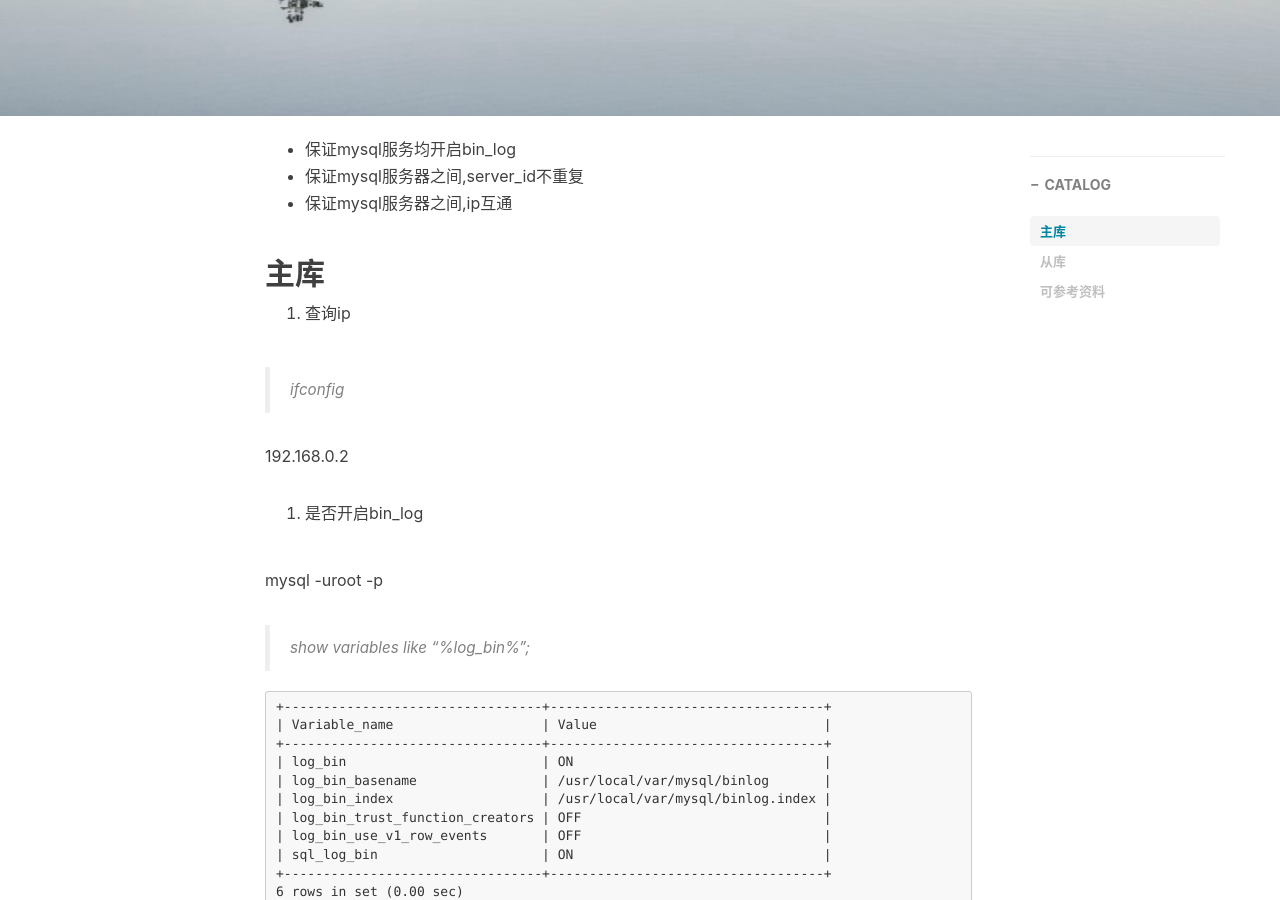
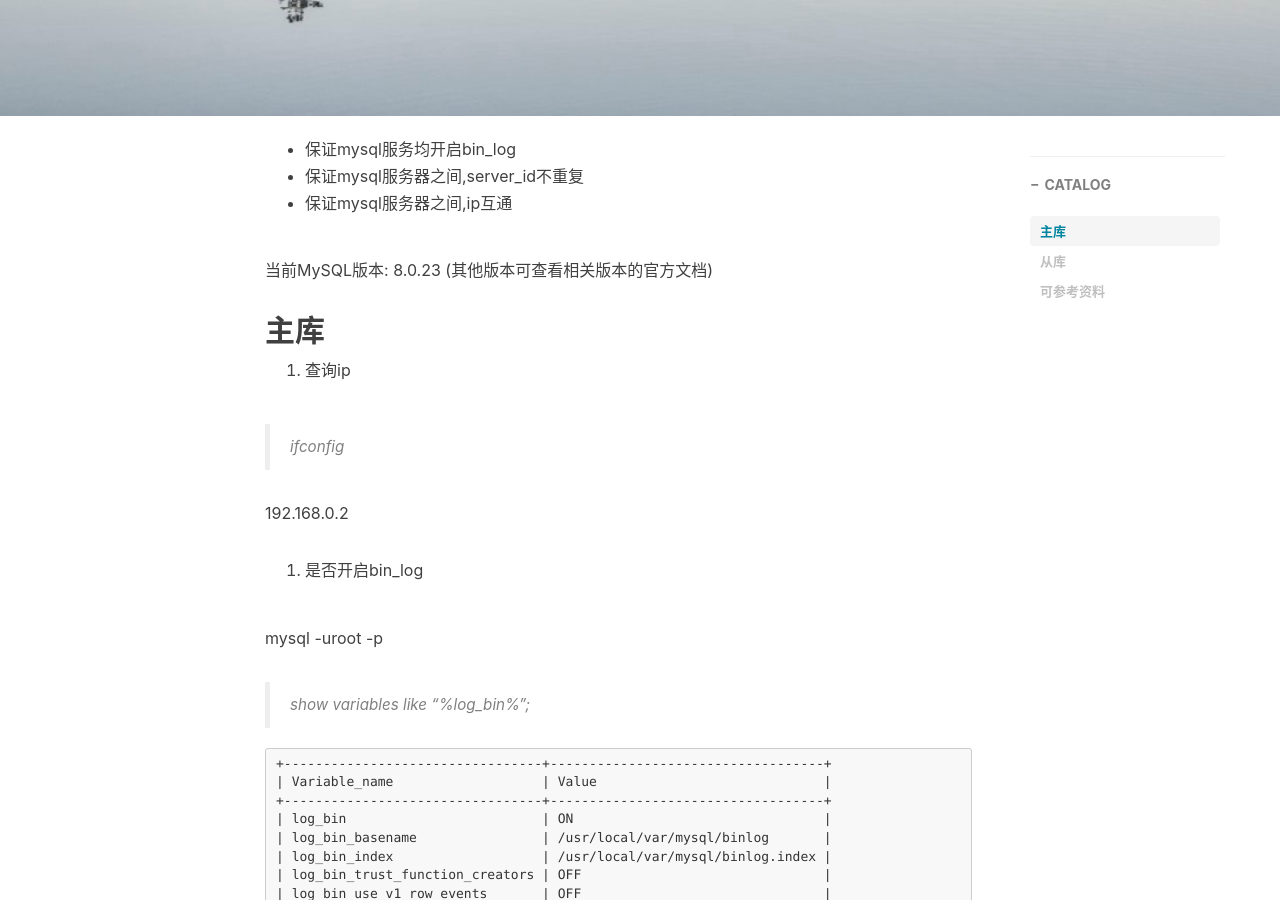
Before and after one commit to morningcat2018/morningcat2018.github.io, a Jekyll site: the page built from _posts/2024-04-19-[MySQL] 主从复制的配置笔记.md, in a window 1280 px wide and 900 px high, scrolled down 407 px. Built offline with Jekyll 4.4.1, drawn with Linux system fonts in a browser that asks for light colours; nearby versions of some CDN libraries; comment, search, counter and statistics services are not loaded.

Commit message:
mysql主从复制

```diff
--- a/_posts/2024-04-19-[MySQL] 主从复制的配置笔记.md
+++ b/_posts/2024-04-19-[MySQL] 主从复制的配置笔记.md
@@ -10,13 +10,11 @@ tags:
     - MySQL
 ---
 
-
-
-
-
 - 保证mysql服务均开启bin_log
 - 保证mysql服务器之间,server_id不重复
 - 保证mysql服务器之间,ip互通
+
+当前MySQL版本: 8.0.23 (其他版本可查看相关版本的官方文档)
 
 ## 主库
 
```
